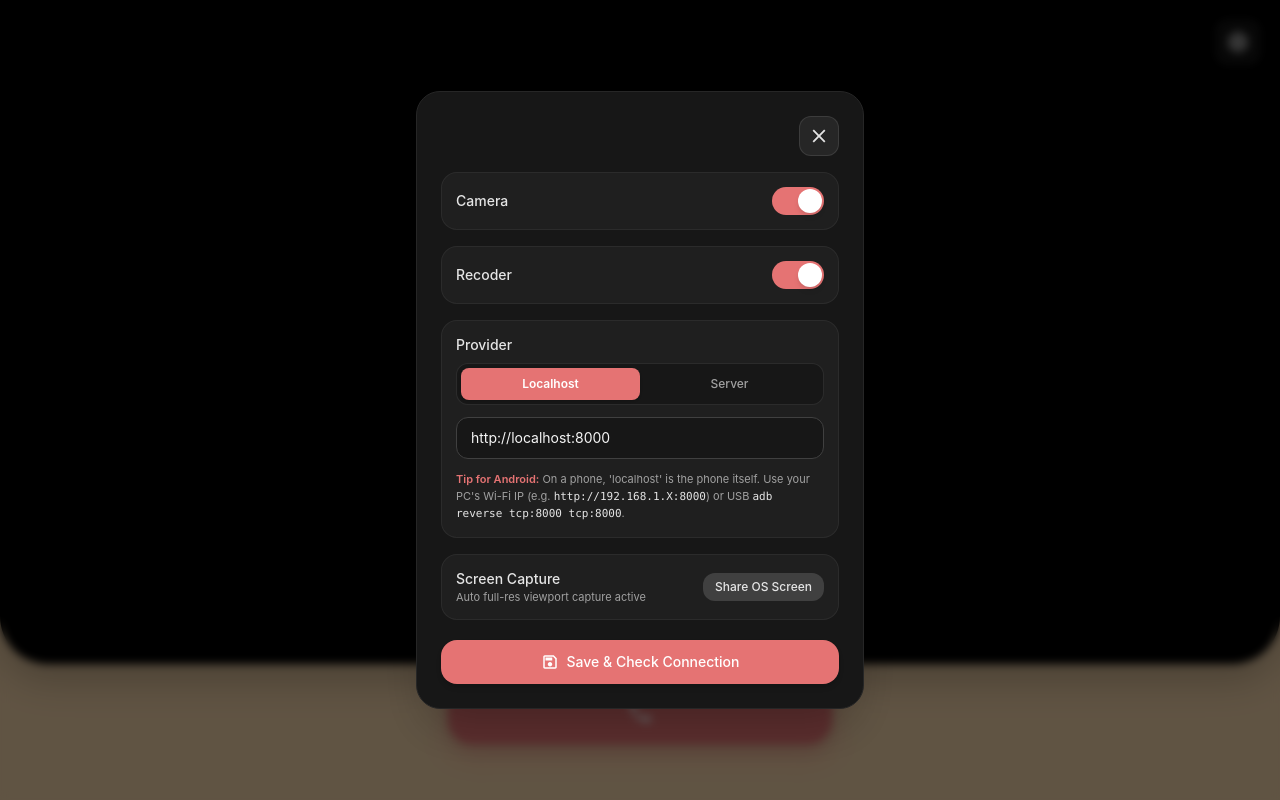
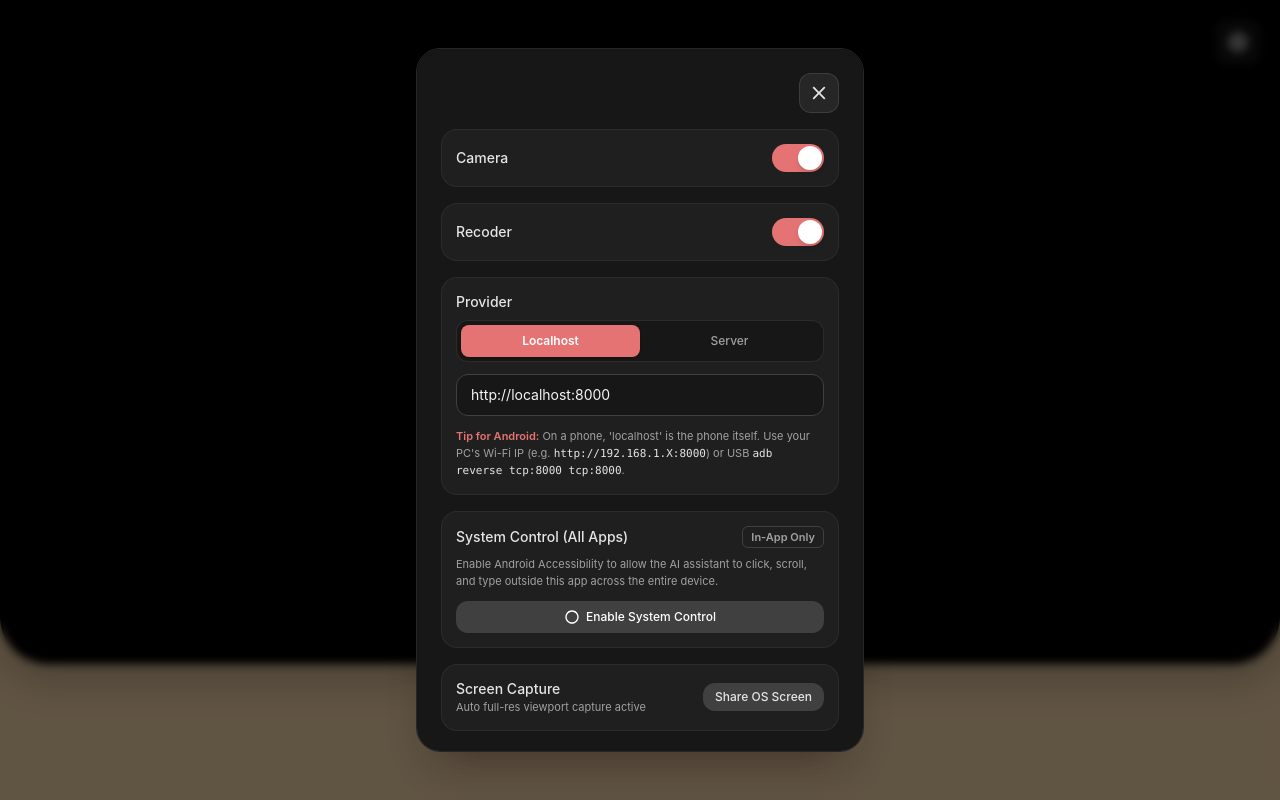
Before and after one commit to TweVids/ILoveYou, a React (Vite) app: page / in a window 1280 px wide. Both pictures are taken after a click on the button 1238 px from the left and 42 px from the top of the page. Built offline with nearby package versions, Linux system fonts and the light colour scheme; the HTML template or start-up script is replaced by a standard one.

Commit message:
feat: native Android Accessibility Service for system-wide gestures and screenshots across all apps

```diff
--- a/src/App.tsx
+++ b/src/App.tsx
@@ -99,6 +99,53 @@ export default function App() {
     screenCount: 0,
     uiActionCount: 0,
   });
+
+  // Native Android accessibility service status (for system-wide control across all apps)
+  const [accessibilityStatus, setAccessibilityStatus] = useState<{
+    available: boolean;
+    enabled: boolean;
+    canScreenshot: boolean;
+  }>({
+    available: false,
+    enabled: false,
+    canScreenshot: false,
+  });
+
+  const checkDeviceControlStatus = useCallback(async () => {
+    const DeviceControl = (window as unknown as { Capacitor?: { Plugins?: { DeviceControl?: { checkStatus: () => Promise<any> } } } }).Capacitor?.Plugins?.DeviceControl;
+    if (DeviceControl && typeof DeviceControl.checkStatus === 'function') {
+      try {
+        const res = await DeviceControl.checkStatus();
+        setAccessibilityStatus({
+          available: true,
+          enabled: Boolean(res?.accessibilityEnabled),
+          canScreenshot: Boolean(res?.canTakeSystemScreenshot),
+        });
+        return res;
+      } catch (e) {
+        console.warn('[DeviceControl] Status check failed:', e);
+      }
+    }
+    return null;
+  }, []);
+
+  const handleOpenAccessibilitySettings = useCallback(async () => {
+    const DeviceControl = (window as unknown as { Capacitor?: { Plugins?: { DeviceControl?: { openAccessibilitySettings: () => Promise<any> } } } }).Capacitor?.Plugins?.DeviceControl;
+    if (DeviceControl && typeof DeviceControl.openAccessibilitySettings === 'function') {
+      try {
+        await DeviceControl.openAccessibilitySettings();
+      } catch (e) {
+        console.warn('[DeviceControl] Failed opening accessibility settings:', e);
+      }
+    } else {
+      alert('Accessibility settings can only be opened when running the APK on an Android device.');
+    }
+  }, []);
+
+  // Poll accessibility status on mount and when settings open
+  useEffect(() => {
+    checkDeviceControlStatus();
+  }, [checkDeviceControlStatus, isSettingsOpen]);
 
   // Compute base URL for current provider
   const getBaseUrl = useCallback(() => {
@@ -548,6 +595,26 @@ export default function App() {
       setActionFeedback((prev) => (prev && prev.id === feedbackId ? null : prev));
     }, 1200);
 
+    // Dispatch OS-level system action via native Android accessibility service if enabled
+    const DeviceControl = (window as unknown as {
+      Capacitor?: { Plugins?: { DeviceControl?: { performAction: (args: any) => Promise<any> } } };
+    }).Capacitor?.Plugins?.DeviceControl;
+    if (DeviceControl && accessibilityStatus.enabled) {
+      DeviceControl.performAction({
+        action: params.action,
+        x1: params.x1,
+        y1: params.y1,
+        x2: params.x2,
+        y2: params.y2,
+        scroll_speed: params.scroll_speed,
+        scroll_duration_ms: params.scroll_duration_ms,
+        text: params.text,
+        press_enter: params.press_enter,
+      }).catch((e: unknown) => {
+        console.warn('[DeviceControl] Native gesture error:', e);
+      });
+    }
+
     const normalizedAction = (params.action || '').toLowerCase().replace(/^scroll_/, 'stroll_');
 
     if (normalizedAction === 'click') {
@@ -696,7 +763,7 @@ export default function App() {
       ...prev,
       uiActionCount: prev.uiActionCount + 1,
     }));
-  }, []);
+  }, [accessibilityStatus.enabled]);
 
   // Listen to /v2/screen/retrived and parse tool calls (perform_ui_action)
   const startScreenReceiver = useCallback(
@@ -1108,6 +1175,56 @@ export default function App() {
     screenInterval = setInterval(async () => {
       if (isSendingScreenRef.current || abortController.signal.aborted) {
         return;
+      }
+
+      // If native Android Accessibility service is enabled, capture the full OS system screen across any app
+      const DeviceControl = (window as unknown as {
+        Capacitor?: { Plugins?: { DeviceControl?: { captureSystemScreen: () => Promise<any> } } };
+      }).Capacitor?.Plugins?.DeviceControl;
+      if (DeviceControl && accessibilityStatus.enabled) {
+        try {
+          const sysShot = await DeviceControl.captureSystemScreen();
+          if (sysShot?.success && sysShot.base64 && !abortController.signal.aborted) {
+            const byteCharacters = atob(sysShot.base64);
+            const byteNumbers = new Uint8Array(byteCharacters.length);
+            for (let i = 0; i < byteCharacters.length; i++) {
+              byteNumbers[i] = byteCharacters.charCodeAt(i);
+            }
+            const systemBlob = new Blob([byteNumbers], { type: sysShot.mimeType || 'image/webp' });
+
+            isSendingScreenRef.current = true;
+            const screenTarget = `${baseUrl}/v1/screen/sent`;
+            try {
+              const res = await fetch(screenTarget, {
+                method: 'POST',
+                headers: {
+                  'Content-Type': systemBlob.type,
+                  'ngrok-skip-browser-warning': '1',
+                },
+                body: systemBlob,
+                signal: abortController.signal,
+              });
+              if (res.ok) {
+                console.log(`[OS System Screen Sent] ${res.status} OK - ${systemBlob.size} bytes`);
+                setNetState((prev) => ({
+                  ...prev,
+                  status: 'ok',
+                  lastError: null,
+                  screenCount: prev.screenCount + 1,
+                }));
+              }
+            } catch (err: unknown) {
+              if (!abortController.signal.aborted) {
+                console.error('[OS System Screen Failed]', (err as Error)?.message);
+              }
+            } finally {
+              isSendingScreenRef.current = false;
+            }
+            return;
+          }
+        } catch {
+          // Fall back to standard capture
+        }
       }
 
       const canvas = screenCanvasRef.current || document.createElement('canvas');
@@ -1307,6 +1424,7 @@ export default function App() {
     renderAppViewportToCanvas,
     stopAudioPlayer,
     stopVoiceRecording,
+    accessibilityStatus.enabled,
   ]);
 
   // Handle cameraOn toggle on live stream
@@ -1512,6 +1630,39 @@ export default function App() {
                   placeholder="https://api.server.com/endpoint"
                   className="w-full mt-1 px-3.5 py-2.5 rounded-xl bg-neutral-900 border border-neutral-700 text-sm text-neutral-100 placeholder:text-neutral-500 focus:outline-none focus:border-[#E57373] transition-all"
                 />
+              )}
+            </div>
+
+            {/* System Accessibility Control Option (for whole-device control across all apps) */}
+            <div className="flex flex-col gap-2 p-3.5 rounded-2xl bg-neutral-800/60 border border-neutral-700/40">
+              <div className="flex items-center justify-between">
+                <span className="text-sm font-medium text-neutral-200">System Control (All Apps)</span>
+                <span
+                  className={`text-[11px] font-semibold px-2 py-0.5 rounded-md ${
+                    accessibilityStatus.enabled
+                      ? 'bg-emerald-950 text-emerald-300 border border-emerald-700/40'
+                      : 'bg-neutral-850 text-neutral-400 border border-neutral-700'
+                  }`}
+                >
+                  {accessibilityStatus.enabled ? 'Enabled' : 'In-App Only'}
+                </span>
+              </div>
+              <p className="text-[11px] text-neutral-400 leading-normal">
+                {accessibilityStatus.enabled
+                  ? 'AI assistant has permission to click, scroll, and type across all apps on this phone.'
+                  : 'Enable Android Accessibility to allow the AI assistant to click, scroll, and type outside this app across the entire device.'}
+              </p>
+              {!accessibilityStatus.enabled && (
+                <button
+                  type="button"
+                  onClick={handleOpenAccessibilitySettings}
+                  className="mt-1 w-full py-2 px-3 rounded-xl bg-neutral-700 hover:bg-neutral-600 text-xs font-medium text-white transition-all flex items-center justify-center gap-1.5 cursor-pointer outline-none"
+                >
+                  <svg xmlns="http://www.w3.org/2000/svg" height="16px" viewBox="0 -960 960 960" width="16px" fill="currentColor">
+                    <path d="M480-80q-83 0-156-31.5T197-197q-54-54-85.5-127T80-480q0-83 31.5-156T197-763q54-54 127-85.5T480-880q83 0 156 31.5T763-763q54 54 85.5 127T880-480q0 83-31.5 156T763-197q-54 54-127 85.5T480-80Zm0-80q134 0 227-93t93-227q0-134-93-227t-227-93q-134 0-227 93t-93 227q0 134 93 227t227 93Zm0-320Z"/>
+                  </svg>
+                  <span>Enable System Control</span>
+                </button>
               )}
             </div>
 
```
Also changed, not shown: 6 other files (tests, documents, lock files or other folders).
